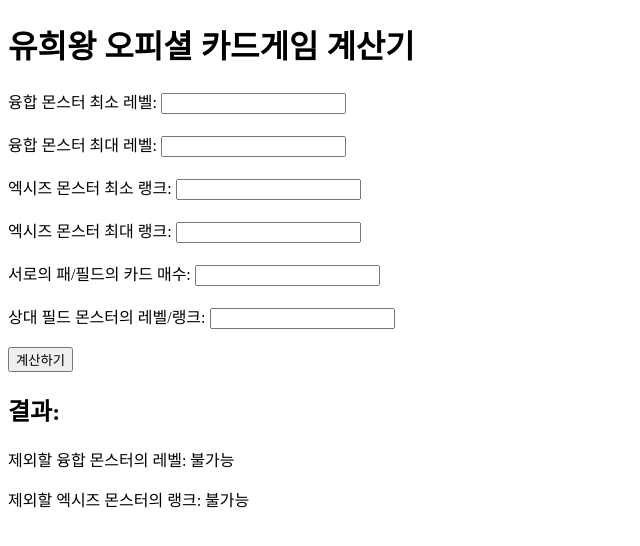
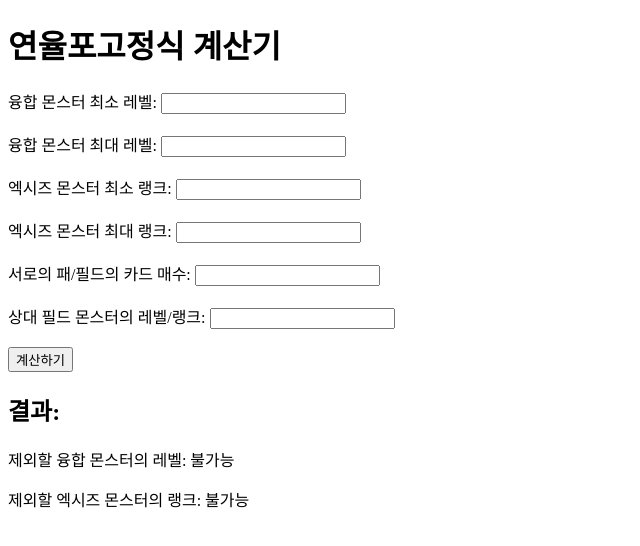
Before and after one commit to shiroihime47/-, a plain HTML site: page index.html in a window 1280 px wide. Shown: the whole page, without its empty margins (0-640 px from the left). Drawn offline with Linux system fonts and the light colour scheme.

Commit message:
Update index.html

```diff
--- a/index.html
+++ b/index.html
@@ -41,7 +41,7 @@
     </script>
 </head>
 <body>
-    <h1>유희왕 오피셜 카드게임 계산기</h1>
+    <h1>연율포고정식 계산기</h1>
 
     <label for="fusionMinLevel">융합 몬스터 최소 레벨:</label>
     <input type="number" id="fusionMinLevel" required><br><br>
```
